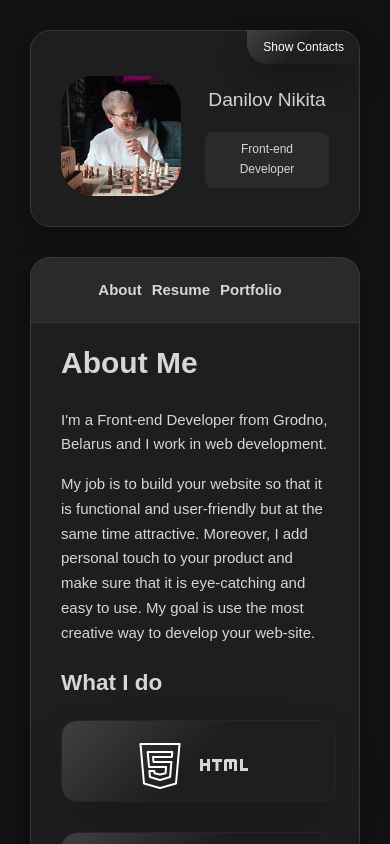
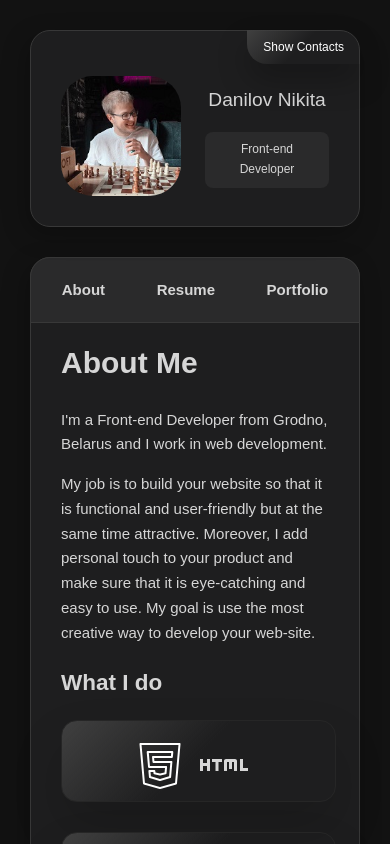
Before and after one commit to NikiDan/landingPage, a React (Create React App) app: page / in a window 390 px wide. Shown: the top 844 px of the page. Built offline with nearby package versions, Linux system fonts and the light colour scheme.

Commit message:
navbar mobile adaptation fix

```diff
--- a/src/Components/ContentMobile/style.css
+++ b/src/Components/ContentMobile/style.css
@@ -361,8 +361,8 @@
 @media screen and (max-width: 400px){
   .nav__hidden{
     width: 100%;
-    justify-content: center;
-    padding: 0;
+    justify-content: space-around;
+    padding-left: 10px;
     margin-right: 0;
   }
 
```
